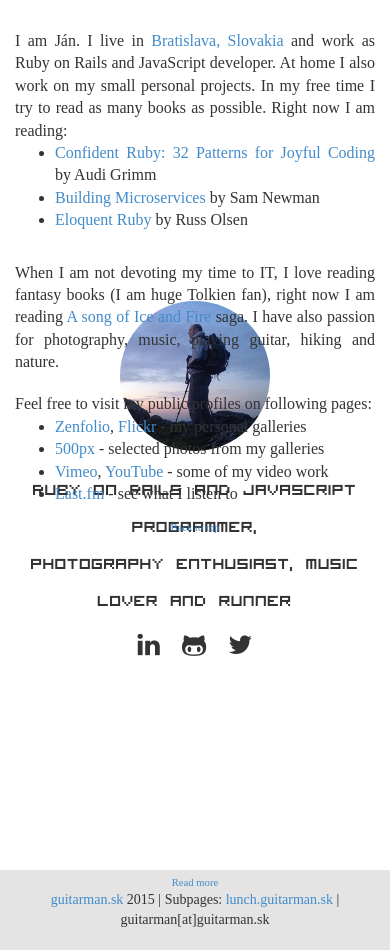
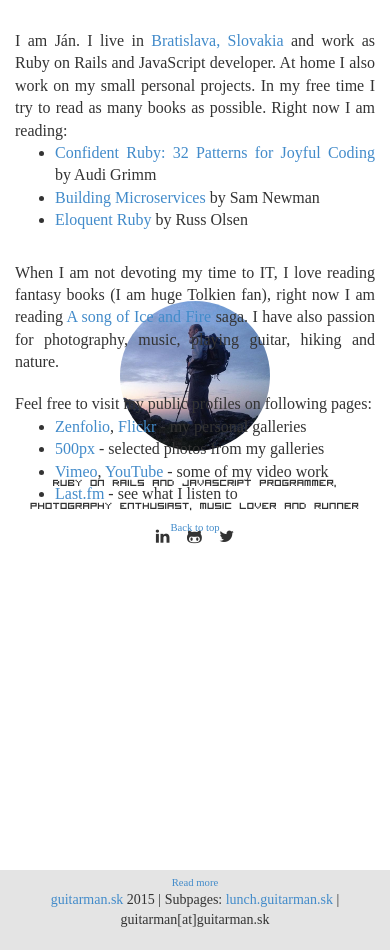
Before and after one commit to guitarman/guitarman.github.io, a Jekyll site: the page built from index.md, in a window 390 px wide. Built offline with Jekyll 4.4.1, drawn with Linux system fonts in a browser that asks for light colours; some web fonts are replaced.

Commit message:
little bit of responsiveness

```diff
--- a/css/main.sass
+++ b/css/main.sass
@@ -26,10 +26,14 @@ html, body
 
   .top-section
     font-family: visitor
-    font-size: 26px
+    font-size: 18px
     text-align: center
     background-color: $silver-color
     positon: relative
+    @media (max-width: 480px)
+      font-size: 16px
+    @media (min-width: 768px)
+      font-size: 26px
 
     .intro
       height: 300px
@@ -76,6 +80,7 @@ html, body
       text-align: center
       font-size: $navigation-link-size
 
+
 /* page content end */
 
 /* footer begin */
--- a/javascripts/main.coffee
+++ b/javascripts/main.coffee
@@ -18,7 +18,10 @@ $(window).on 'resize', =>
 resizeSections = ->
   height = $(window).height()
   $('.top-section').height(height)
-  $('.more-info').height(height-120)
+  if parseInt(height) > 610
+    $('.more-info').height(height-120)
+  else
+    $('.more-info').height(490)
 
 scrollToSection = (sectionId) ->
   $('html, body').animate
```
